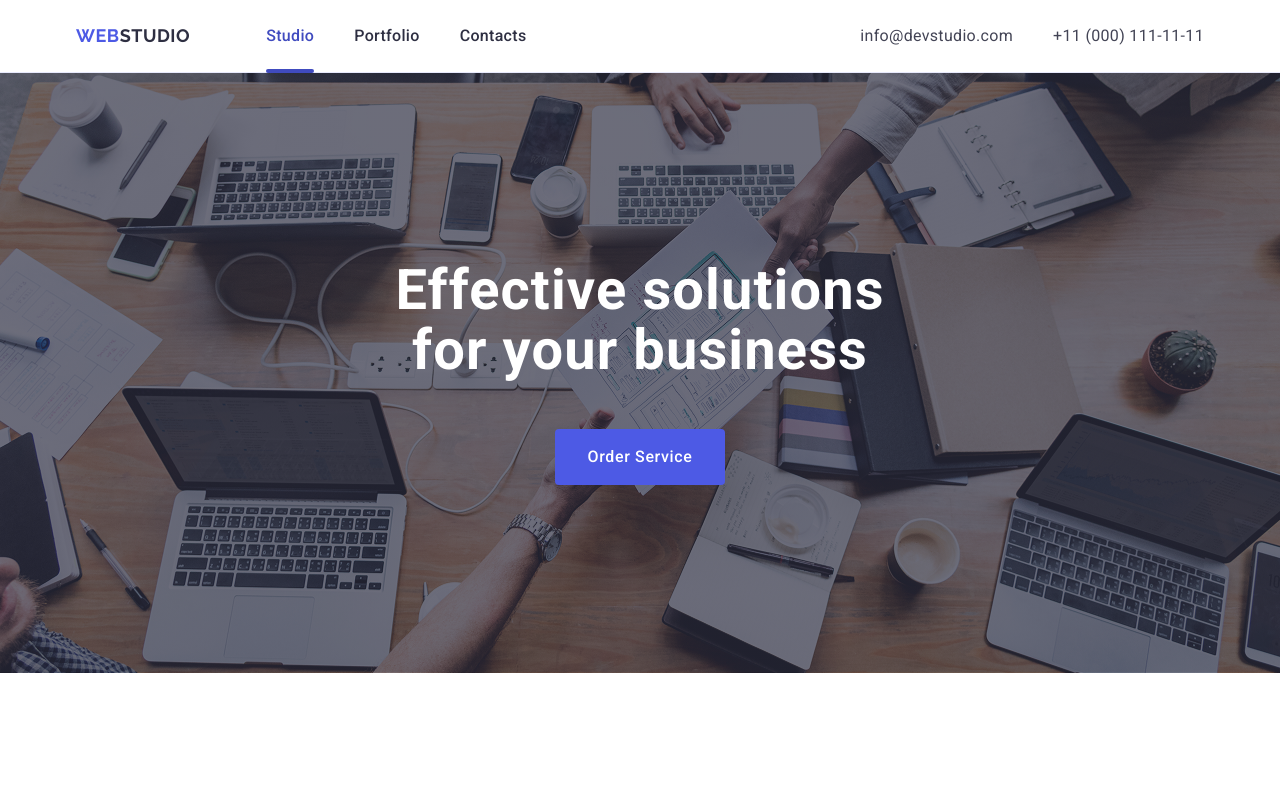
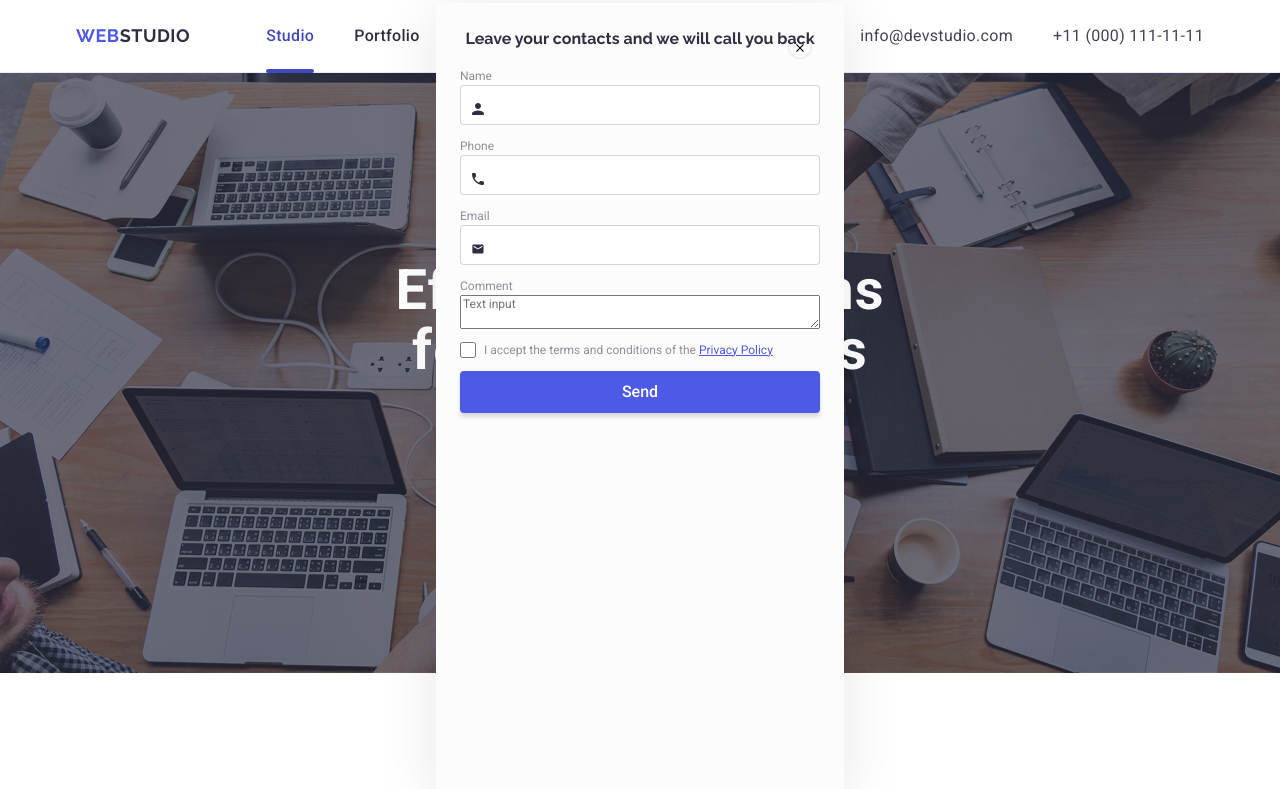
Before and after one commit to main988/fs-homework-five, a plain HTML site: page index.html in a window 1280 px wide. Shown: the top 789 px of the page. Drawn offline with nearby package versions, Linux system fonts and the light colour scheme.

Commit message:
update-new

```diff
--- a/css/styles.css
+++ b/css/styles.css
@@ -266,6 +266,9 @@ p {
   line-height: 1.5;
   letter-spacing: 0.02em;
   color: #434455;
+}
+
+.sec-three {
   margin-bottom: 8px;
 }
 
@@ -449,7 +452,6 @@ a {
 
 .images-card {
   position: relative;
-  display: inline-block;
   cursor: pointer;
   overflow: hidden;
 }
@@ -507,3 +509,199 @@ a {
 .item-foot-end-link:hover {
   background-color:#31d0aa;
 }
+
+.backdrop {
+  width: 100%;
+  height: 100%;
+  top: 0;
+  left: 0;
+  position: fixed;
+  box-shadow: rgba(46, 47, 66, 0.4);
+  z-index: 1000;
+  display: flex;
+  opacity: 0;
+  pointer-events: none;
+  visibility: hidden;
+  justify-content: center;
+  align-items: center;
+}
+
+.is-open {
+  opacity: 1;
+  pointer-events: auto;
+  visibility: visible;
+}
+
+.modal {
+  min-height: 794px;
+  width: 408px;
+  border-radius: 4px;
+  background-color: #FCFCFC;
+  position: relative;
+  padding: 24px;
+  box-shadow: 0px 4px 60px rgba(0, 0, 0, 0.1);
+}
+
+.modal-close {
+  border-radius: 50%;
+  width: 24px;
+  height: 24px;
+  background-color: #E7E9FC;
+  position: absolute;
+  top: 32px;
+  background: transparent;
+  right: 32px;
+  transition: background-color 0.3s;
+  cursor: pointer;
+  border: 1px solid rgba(0, 0, 0, 0.1);
+}
+
+.modal-title {
+  text-align: center;
+  letter-spacing: 0.002em;
+  font-size: 16px;
+  font-weight: 500;
+  line-height: 24px;
+  margin-bottom: 16px;
+  color: #2e2f42;
+}
+
+.modal-form {
+  display: flex;
+  flex-direction: column;
+  gap: 12px;
+}
+
+.modal-input {
+  border-radius: 1px solid rgba(46, 47, 66, 0.4);
+  background-color: #fff;
+  width: 100%;
+  height: 40px;
+  left: 24px;
+  right: 24px;
+}
+
+.modal-label {
+  display: flex;
+  flex-direction: column;
+  font-size: 12px;
+  color: #8e8f99;
+  position: relative;
+}
+
+.modal-input,
+.modal-textarea {
+  padding: 12px 12px 12px 36px;
+  border: 1px solid rgba(46, 47, 66, 0.2);
+  border-radius: 4px;
+  font-size: 14px;
+  transition: border-color 0.3s;
+}
+
+.modal-input:focus,
+.modal-textarea:focus {
+  outline: none;
+  border-color: #4d5ae5;
+}
+
+.modal-svg-icon {
+  position: absolute;
+  top: 36px;
+  left: 12px;
+  fill: #2e2f42;
+  pointer-events: none;
+}
+
+.modal-textarea {
+  resize: none;
+  height: 100px;
+}
+
+.modal-checkbox-label {
+  display: flex;
+  align-items: center;
+  font-size: 12px;
+  color: #8e8f99;
+  gap: 8px;
+}
+
+.modal-checkbox {
+  width: 16px;
+  height: 16px;
+}
+
+.modal-policy-link {
+  color: #4d5ae5;
+  text-decoration: underline;
+}
+
+.button-modal {
+  background-color: #4d5ae5;
+  color: white;
+  border: none;
+  border-radius: 4px;
+  padding: 12px 24px;
+  font-size: 16px;
+  font-weight: 500;
+  cursor: pointer;
+  box-shadow: 0px 4px 4px rgba(0, 0, 0, 0.15);
+  transition: background-color 0.3s;
+}
+
+.button-modal:hover {
+  background-color: #3b46c5;
+}
+
+.footer-subscribe {
+  display: flex;
+  flex-direction: column;
+  gap: 16px;
+  color: #ffffff;
+}
+
+.footer-subscribe-title {
+  font-size: 16px;
+  font-weight: 500;
+  letter-spacing: 0.002em;
+  line-height: 24px;
+  color: #FFFFFF;
+}
+
+.subscribe-form {
+  display: flex;
+  gap: 16px;
+  flex-wrap: wrap;
+}
+
+.subscribe-input {
+  padding: 12px 16px;
+  border-radius: 4px;
+  border: 1px solid rgba(255, 255, 255, 0.3);
+  background-color: transparent;
+  color: #ffffff;
+  font-size: 14px;
+  width: 264px;
+}
+
+.subscribe-button {
+  display: flex;
+  align-items: center;
+  gap: 8px;
+  padding: 12px 24px;
+  background-color: #4d5ae5;
+  color: #ffffff;
+  font-size: 14px;
+  font-weight: 500;
+  border: none;
+  border-radius: 4px;
+  cursor: pointer;
+  transition: background-color 0.3s;
+}
+
+.subscribe-button:hover {
+  background-color: #3b46c5;
+}
+
+.subscribe-icon {
+  fill: #ffffff;
+}
--- a/index.html
+++ b/index.html
@@ -129,7 +129,7 @@
               <img src="./images/onedev.jpg" alt="Marek Guerrero" width="264" />
               <div class="name-dev">
                 <h3 class="feature-title">Marek Guerrero</h3>
-                <p class="feature-text">Product Designer</p>
+                <p class="feature-text sec-three">Product Designer</p>
                 <ul class="list-soc-icons">
                   <li class="listy-list">
                     <a class="link-socialy" href=""
@@ -170,7 +170,7 @@
               <img src="./images/twodev.jpg" alt="Tom Ford" width="264" />
               <div class="name-dev">
                 <h3 class="feature-title">Tom Ford</h3>
-                <p class="feature-text">Frontend Developer</p>
+                <p class="feature-text sec-three">Frontend Developer</p>
                 <ul class="list-soc-icons">
                   <li class="listy-list">
                     <a class="link-socialy" href=""
@@ -215,7 +215,7 @@
               />
               <div class="name-dev">
                 <h3 class="feature-title">Camila Garcia</h3>
-                <p class="feature-text">Marketing</p>
+                <p class="feature-text sec-three">Marketing</p>
                 <ul class="list-soc-icons">
                   <li class="listy-list">
                     <a class="link-socialy" href=""
@@ -258,7 +258,7 @@
               <img src="./images/fourdev.jpg" alt="Daniel Wilson" width="264" />
               <div class="name-dev">
                 <h3 class="feature-title">Daniel Wilson</h3>
-                <p class="feature-text">UI Designer</p>
+                <p class="feature-text sec-three">UI Designer</p>
                 <ul class="list-soc-icons">
                   <li class="listy-list">
                     <a class="link-socialy" href=""
@@ -460,6 +460,54 @@
           </ul>
         </div>
       </div>
+      <div class="footer-subscribe">
+  <p class="footer-subscribe-title">Subscribe</p>
+  <form class="subscribe-form">
+    <input type="email" class="subscribe-input" name="subscribe">
+    <button type="submit" class="subscribe-button">
+      Subscribe
+      <svg class="subscribe-icon" width="24" height="24">
+        <use href="./images/sprite.svg#icon-send"></use>
+      </svg>
+    </button>
+  </form>
+</div>
     </footer>
+    <div class="backdrop is-open">
+      <div class="modal">
+        <button type="button" class="modal-close">
+          <svg class="icon-cross" width="8" height="8"><use href="./images/sprite.svg#icon-cross"></use></svg>
+        </button>
+        <p class="modal-title section-title">Leave your contacts and we will call you back</p>
+        <form class="modal-form">
+          <label class="modal-label">
+            Name
+            <input type="text" class="modal-input" name="user-name" />
+            <svg class="modal-svg-icon" width="12" height="12"><use href="./images/sprite.svg#icon-man"></use></svg>
+          </label>
+          <label class="modal-label">
+            Phone
+            <input type="tel" class="modal-input" name="user-phone" />
+            <svg class="modal-svg-icon" width="12" height="12"><use href="./images/sprite.svg#icon-telephone"></use></svg>
+          </label>
+          <label class="modal-label">
+            Email
+            <input type="email" class="modal-input" name="user-email" />
+            <svg class="modal-svg-icon" width="12" height="12"><use href="./images/sprite.svg#icon-letter"></use></svg>
+          </label>
+          <label class="modal-label">
+            Comment
+            <textarea name="comment" class="modal=textarea" placeholder="Text input"></textarea>
+          </label>
+          <label class="modal-checkbox-label">
+            <input type="checkbox" name="polict" class="modal-checkbox">
+            <span class="modal-checkbox-text">I accept the terms and conditions of the
+              <a href="" class="modal-policy-link">Privacy Policy</a>
+            </span>
+          </label>
+          <button class="button-modal" type="submit">Send</button>
+        </form>
+      </div>
+    </div>
   </body>
 </html>
```
Also changed, not shown: images/sprite.svg (added).
